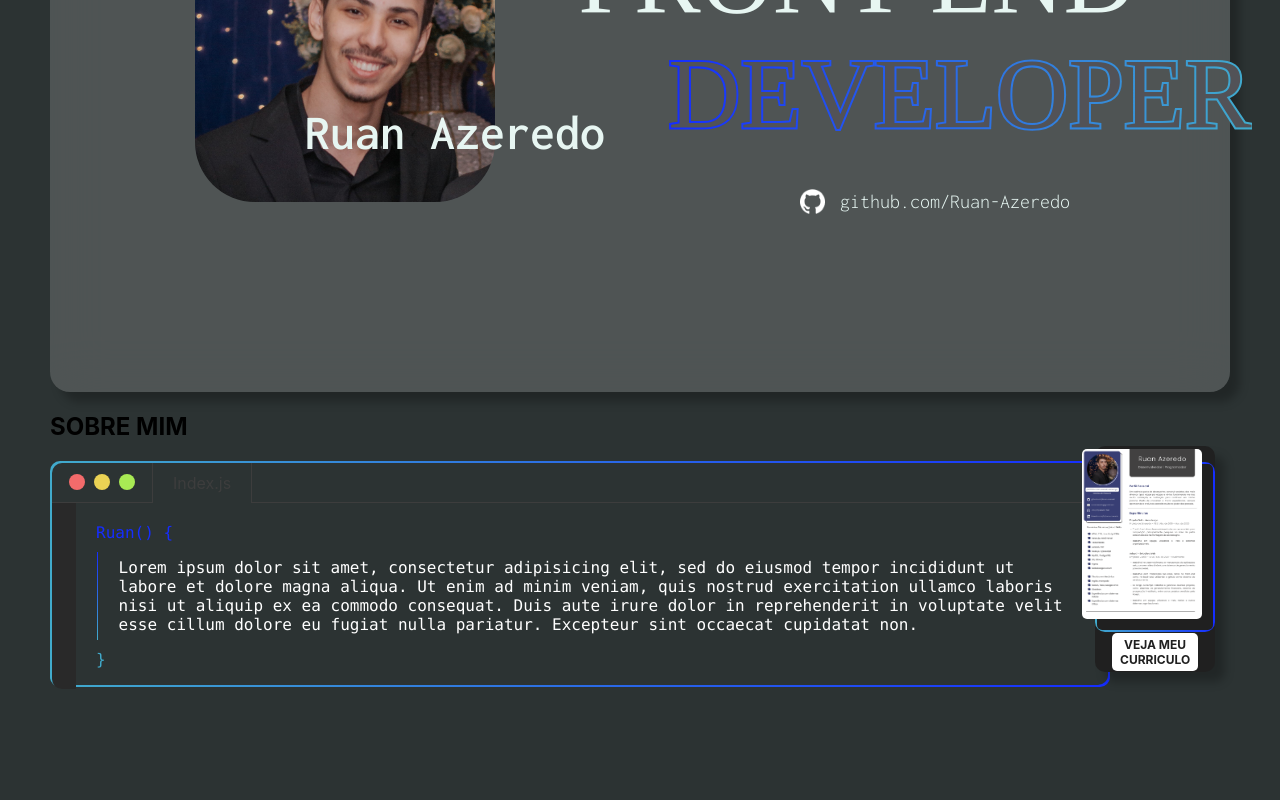
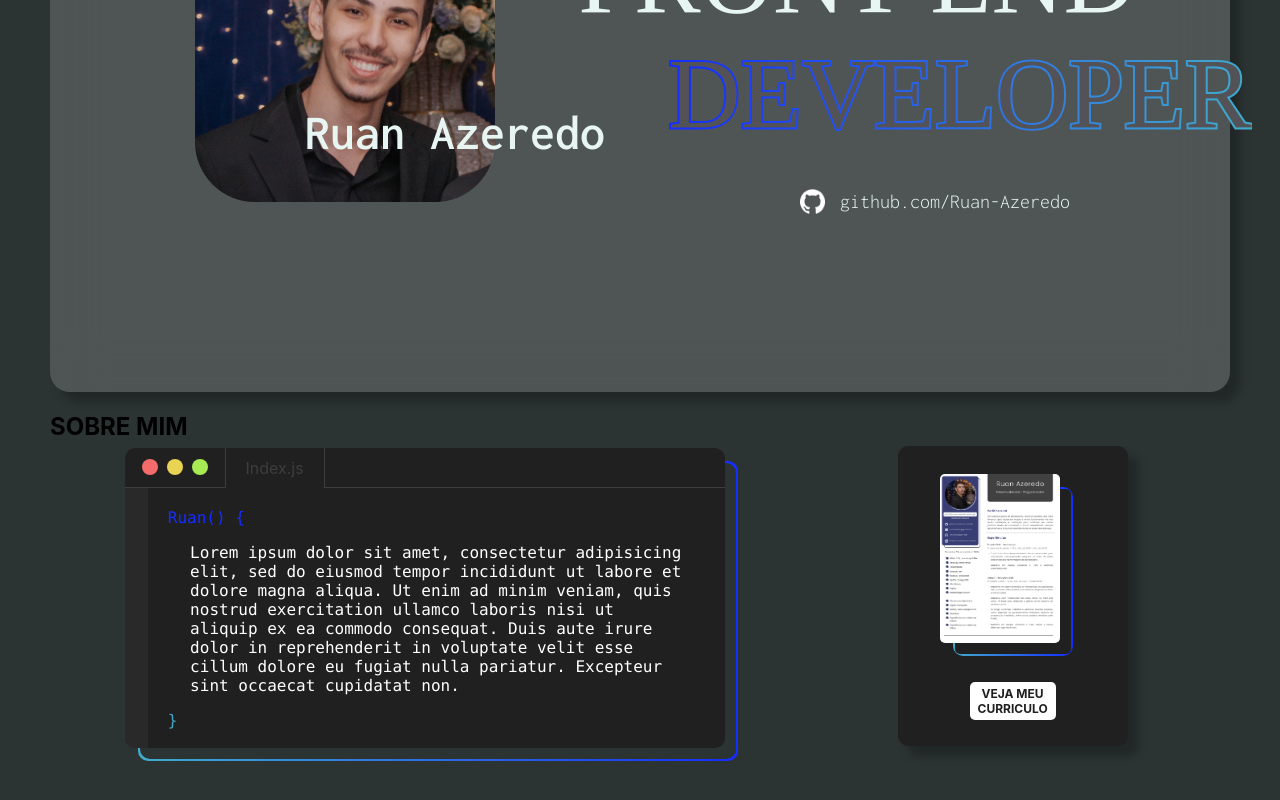
Before and after one commit to Ruan-Azeredo/portifolio, a React (Create React App) app: page / in a window 1280 px wide. Shown: the part 338-1138 px from the top of the page. Built offline with nearby package versions, Linux system fonts and the light colour scheme; a web font is replaced by a local one.

Commit message:
:recycle: refactor: tag de diferenciacao VsScreen

```diff
--- a/src/VsScreenComponent.jsx
+++ b/src/VsScreenComponent.jsx
@@ -1,8 +1,8 @@
 export default function VsScreenComponent() {
     return (
         <div>
-            <div className="border-gradient"><div className="inside-gradient">
-                <div className="background-black">
+            <div className="border-gradient z-10"><div className="inside-gradient">
+                <div className="bg-black background-black-screen">
                     <div className="navbar-screen">
                         <div className="options-screen">
                             <div className="circle-screen red-c"></div>
```
